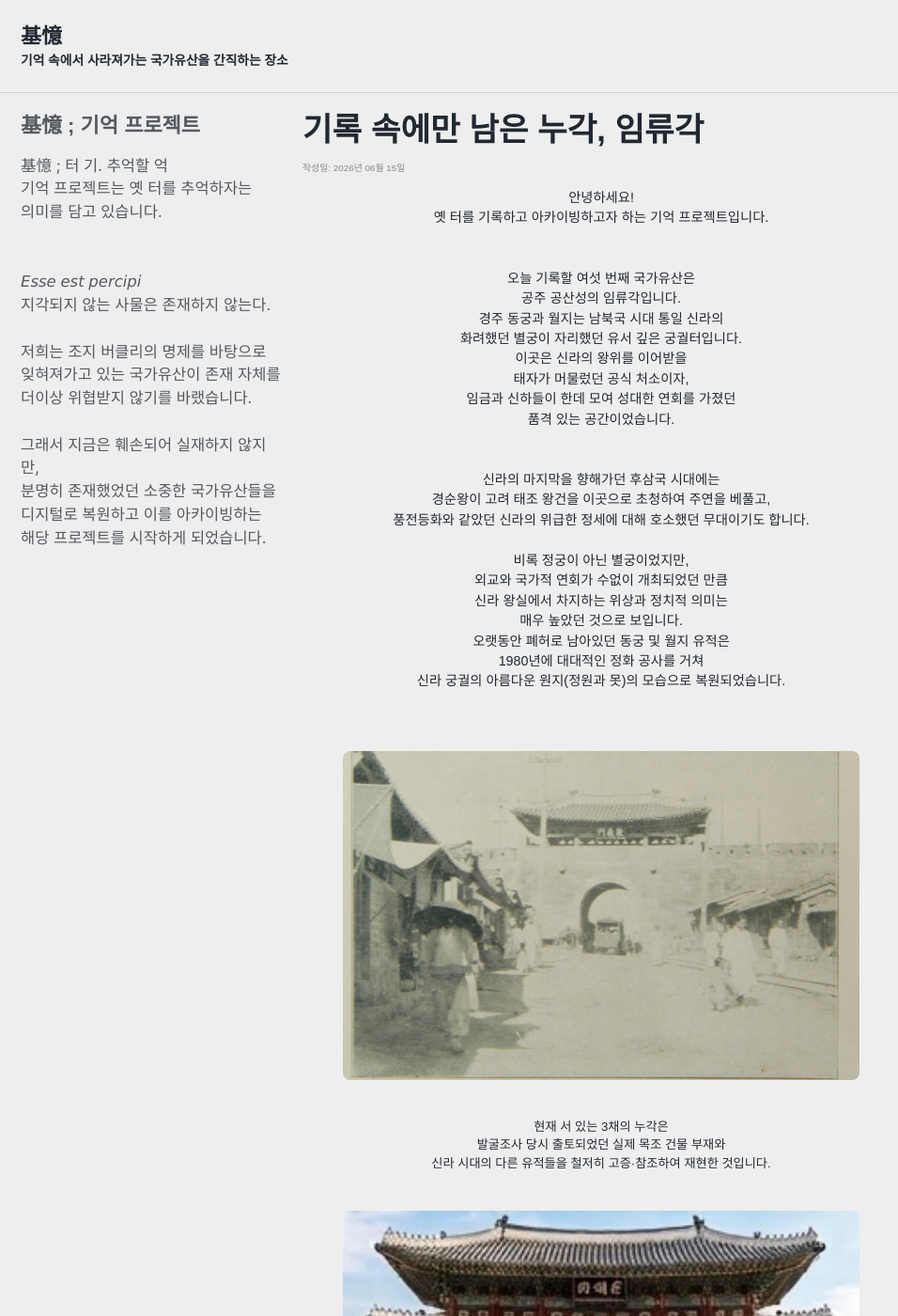
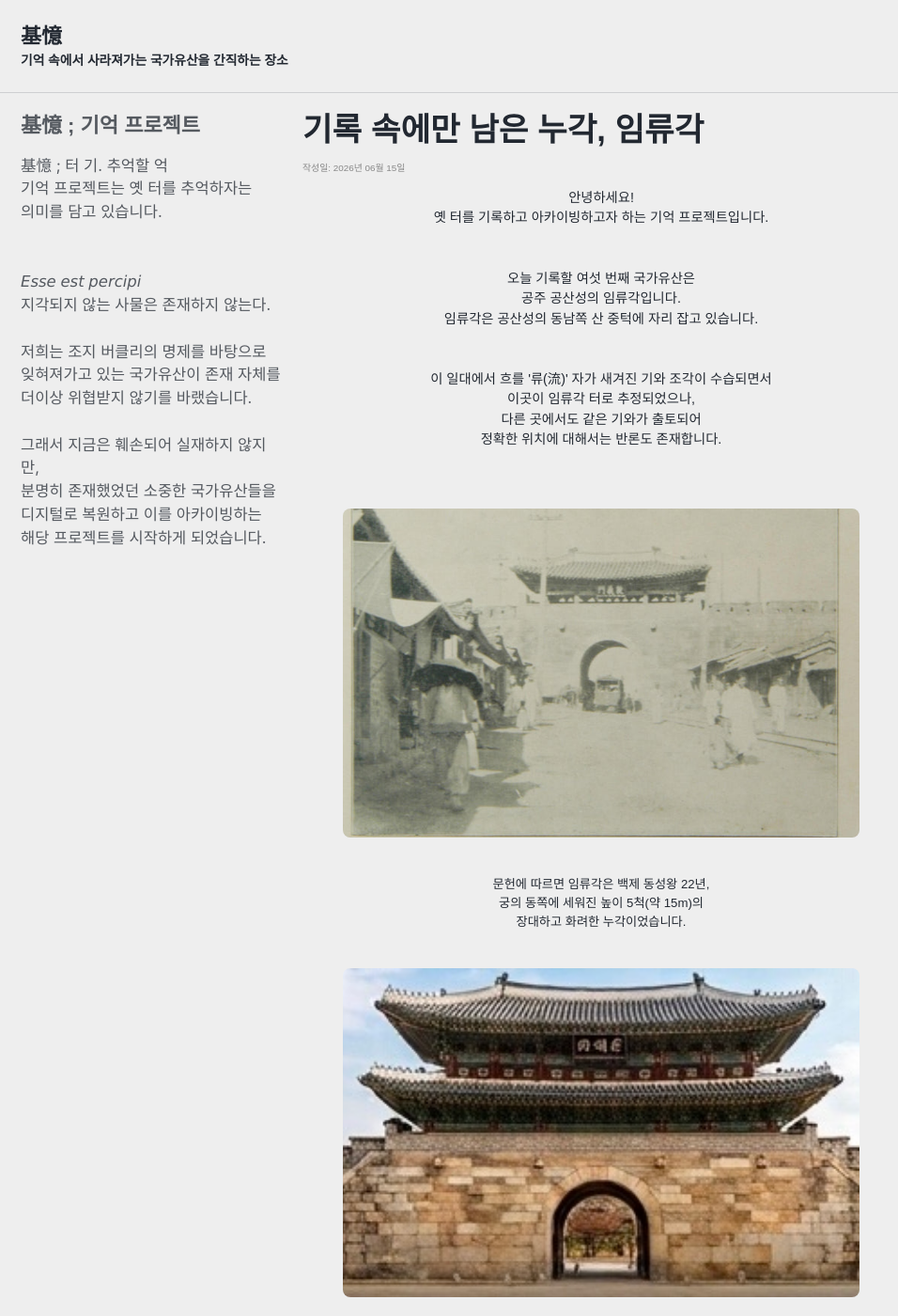
Before and after one commit to ArchiveCulturalHeritage/ArchiveCulturalHeritage.github.io, a Jekyll site: the page built from _posts/2026-06-15-임류각.md, in a window 1280 px wide and 1400 px high. Shown: the whole window at 94% size, without its empty margins (0-956 px from the left). Built offline with Jekyll 4.4.1, drawn with Linux system fonts in a browser that asks for light colours; cached includes are drawn as plain includes; some web fonts are replaced; some of the changed text lies outside the part shown.

Commit message:
Update 2026-06-15-임류각.md

```diff
--- a/_posts/2026-06-15-임류각.md
+++ b/_posts/2026-06-15-임류각.md
@@ -16,17 +16,12 @@ date: 2026-06-15
 <br>
 오늘 기록할 여섯 번째 국가유산은 <br> 공주 공산성의 임류각입니다.
 <br>
-경주 동궁과 월지는 남북국 시대 통일 신라의 <br> 화려했던 별궁이 자리했던 유서 깊은 궁궐터입니다. <br> 이곳은 신라의 왕위를 이어받을 <br> 태자가 머물렀던 공식 처소이자, <br> 임금과 신하들이 한데 모여 성대한 연회를 가졌던 <br> 품격 있는 공간이었습니다.
+임류각은 공산성의 동남쪽 산 중턱에 자리 잡고 있습니다.
 <br>
 <br>
+<br>이 일대에서 흐를 '류(流)' 자가 새겨진 기와 조각이 수습되면서 <br> 이곳이 임류각 터로 추정되었으나, <br> 다른 곳에서도 같은 기와가 출토되어 <br> 정확한 위치에 대해서는 반론도 존재합니다.
 <br>
-신라의 마지막을 향해가던 후삼국 시대에는 <br> 경순왕이 고려 태조 왕건을 이곳으로 초청하여 주연을 베풀고, <br> 풍전등화와 같았던 신라의 위급한 정세에 대해 호소했던 무대이기도 합니다.
-<br>
-<br>
-비록 정궁이 아닌 별궁이었지만,<br> 외교와 국가적 연회가 수없이 개최되었던 만큼 <br> 신라 왕실에서 차지하는 위상과 정치적 의미는 <br> 매우 높았던 것으로 보입니다.
-  <br>
-오랫동안 폐허로 남아있던 동궁 및 월지 유적은 <br> 1980년에 대대적인 정화 공사를 거쳐 <br> 신라 궁궐의 아름다운 원지(정원과 못)의 모습으로 복원되었습니다.
-<br>
+
 <br>
 <br> </p>
 </div>
@@ -39,9 +34,9 @@ date: 2026-06-15
 <div style="text-align: center; line-height: 1.5;">
 <p style="font-size: 0.6em;">
 <br>
-현재 서 있는 3채의 누각은 <br> 발굴조사 당시 출토되었던 실제 목조 건물 부재와 <br> 신라 시대의 다른 유적들을 철저히 고증·참조하여 재현한 것입니다.
+  문헌에 따르면 임류각은 백제 동성왕 22년, <br> 궁의 동쪽에 세워진 높이 5척(약 15m)의 <br> 장대하고 화려한 누각이었습니다.
 <br>
-<br>
+  <br>
  </p>
 </div>
 
@@ -58,17 +53,20 @@ date: 2026-06-15
 <div style="text-align: center;">
 <p style="font-size: 0.6em;">
   <br>
-그 외의 다른 건물터들은 <br> 정연하게 정비된 주춧돌만을 남겨두어, <br> 방문객들이 원래의 웅장했던 옛 모습을 <br> 마음껏 추측하고 상상할 수 있도록 조성되었습니다.
+1980년대 발굴조사 결과 <br> 실제로 앞면 5칸, 옆면 6칸 규모의 거대한 건물터와 함께 <br> 도교적 요소가 가미된 연못(원지) 유적이 확인되었는데요.
+<br>
+<br>
+  이러한 조경 방식은 백제 고유의 아름다운 정원 양식을 잘 보여줍니다.
   <br>
   <br>
-신라의 전성기부터 멸망까지 모두 지켜보았을 동궁과 월지. <br> 비록 많은 건물이 사라지고 <br> 주춧돌과 일부 누각만 복원되어 있지만, <br> 그 의의는 현재까지 내려져오고 있습니다.<br>
+그러나 《삼국사기》 속 임류각은 다소 씁쓸한 역사를 전합니다. <br> 동성왕이 백성들의 핍절한 삶을 돌보지 않은 채 <br> 호화로운 임류각을 짓고 연회를 즐겼다고 기술되어 있어, <br> 동성왕 말년 실정과 몰락을 상징하는 <br> 대표적인 장소로 기억되고 말았습니다.
 <br>
-오늘의 유산, 동궁과 월지.  <br>
+오늘의 유산, 공산성 임류각.  <br>
 여러분들은 어떻게 느끼셨나요? </p>
 </div>
 
 <br>
 
 <p style="font-size: 0.45em; color: #555;">
-#서울 #동궁과월지 #기억프로젝트
+#공산성임류각 #기억프로젝트
 </p>
```
